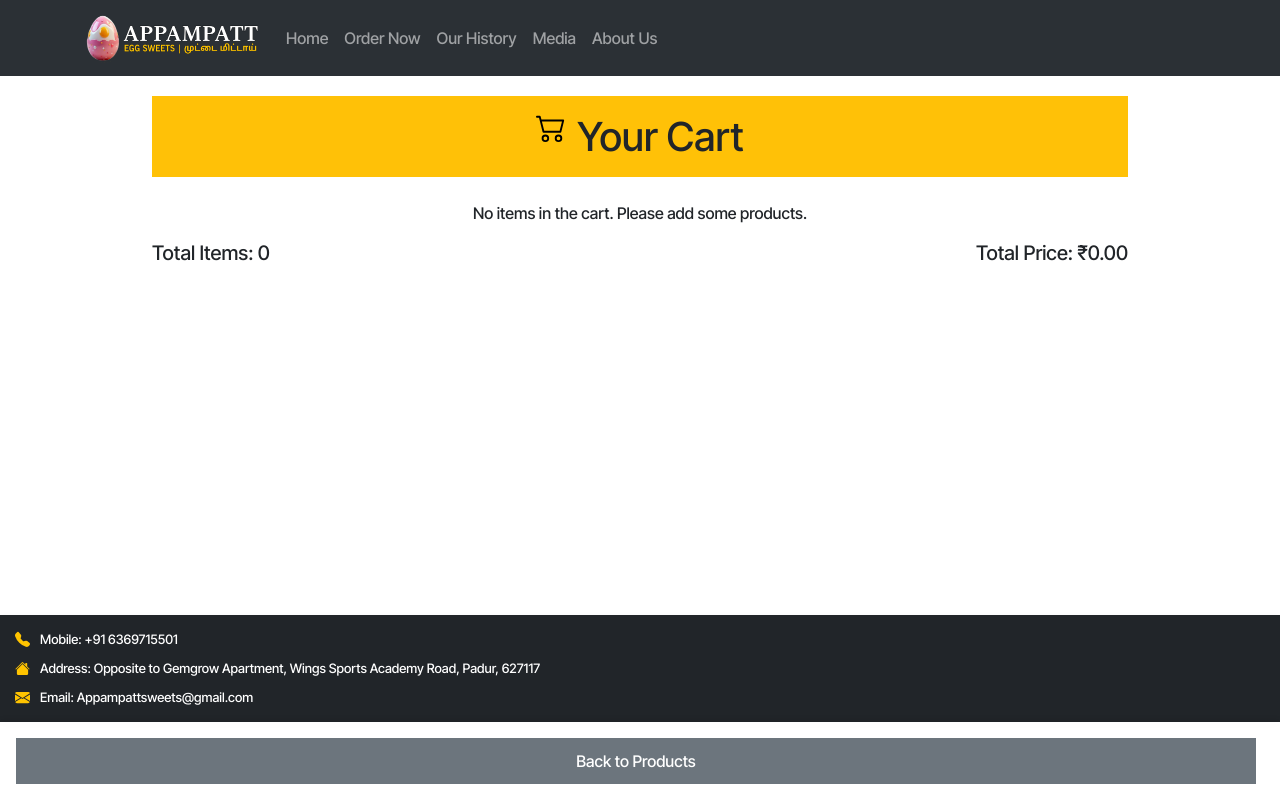
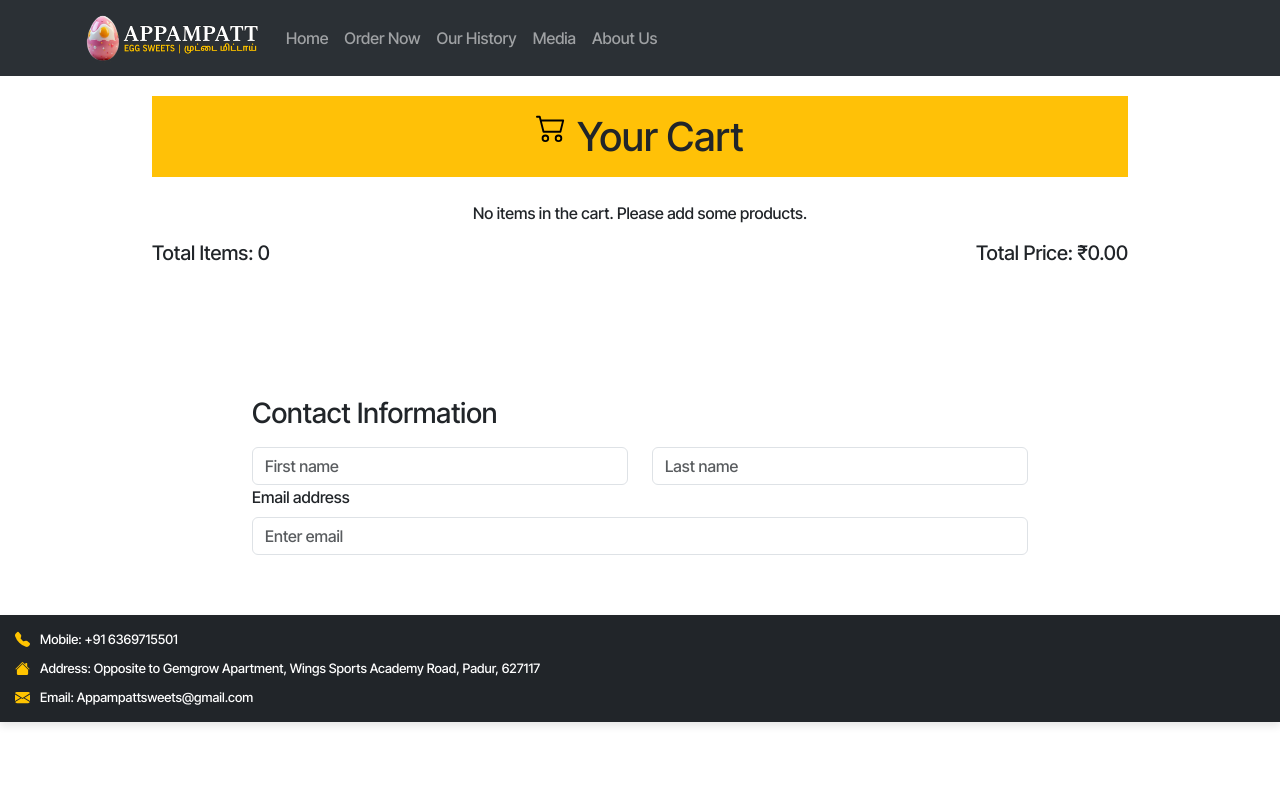
Before and after one commit to Flnix/Appampatt, a React (Create React App) app: page /#/cart in a window 1280 px wide. Built offline with nearby package versions, Linux system fonts and the light colour scheme.

Commit message:
added carousel image incoplete cart page

```diff
--- a/src/Components/CartPage.js
+++ b/src/Components/CartPage.js
@@ -1,6 +1,4 @@
-// src/components/CartPage.js
-
-import React, { useEffect } from 'react';  // Import useEffect hook
+import React, { useEffect } from 'react';
 import Container from 'react-bootstrap/Container';
 import Button from 'react-bootstrap/Button';
 import Table from 'react-bootstrap/Table';
@@ -8,12 +6,12 @@ import { Link } from 'react-router-dom';
 import NavBar from './NavBar';
 import './Stylings/CartPage.css';
 import ContactCard from './ContactCard';
-import CartIcon from '../Images/cart1.svg'
+import CartIcon from '../Images/cart1.svg';
+import { Form, Row, Col } from 'react-bootstrap';
 
 export default function CartPage({ cartItems, handleClearCart }) {
   const totalItems = cartItems.reduce((total, item) => total + item.quantity, 0);
   const totalPrice = cartItems.reduce((total, item) => total + item.quantity * item.product.price, 0);
-
 
   useEffect(() => {
     window.scrollTo(0, 0);
@@ -24,10 +22,10 @@ export default function CartPage({ cartItems, handleClearCart }) {
       <NavBar />
 
       <div className="cart-page-container">
-
         <Container className="cart-content py-3 pt-5 mt-5" style={{ maxWidth: '1000px' }}>
           <h1 className="text-center mb-4 bg-warning p-3">
-            <img className='cartIcon' src={CartIcon} alt="icon" /> Your Cart</h1>
+            <img className="cartIcon" src={CartIcon} alt="icon" /> Your Cart
+          </h1>
 
           {cartItems.length === 0 ? (
             <p className="text-center">No items in the cart. Please add some products.</p>
@@ -54,33 +52,54 @@ export default function CartPage({ cartItems, handleClearCart }) {
             </Table>
           )}
 
-
           <div className="d-flex justify-content-between align-items-center mb-4">
             <h5>Total Items: {totalItems}</h5>
             <h5>Total Price: ₹{totalPrice.toFixed(2)}</h5>
           </div>
 
-
+          {cartItems.length > 0 && (
             <div className="d-flex justify-content-end mb-4">
-            {cartItems.length > 0 && (
-              <Button variant="danger" className='clearcartbtn' onClick={handleClearCart}>
+              <Button variant="danger" className="clearcartbtn" onClick={handleClearCart}>
                 Clear Cart
               </Button>
+            </div>
           )}
-          </div>
         </Container>
 
 
+        <Container className="form-container my-4" style={{ maxWidth: '800px' }}>
+          <h3 className="mb-3">Contact Information</h3>
+          <Form>
+            <Row>
+              <Col>
+                <Form.Group>
+                  <Form.Control placeholder="First name" />
+                </Form.Group>
+              </Col>
+              <Col>
+                <Form.Group>
+                  <Form.Control placeholder="Last name" />
+                </Form.Group>
+
+              </Col>
+
+            </Row>
+            <Form.Group className="mb-3" controlId="formGroupEmail">
+        <Form.Label>Email address</Form.Label>
+        <Form.Control type="email" placeholder="Enter email" />
+      </Form.Group>
+          </Form>
+        </Container>
+
         <ContactCard className="contact-card" />
 
-
+        {cartItems.length > 0 && (
           <div className="bottom-overlay d-flex justify-content-between align-items-center p-3">
             <Link to="/" className="flex-grow-1 me-2">
               <Button variant="secondary" className="w-100 back-button">
                 Back to Products
               </Button>
             </Link>
-          {cartItems.length > 0 && (
             <Link to="#" className="flex-grow-1 ms-2">
               <Button
                 variant="primary"
@@ -90,8 +109,8 @@ export default function CartPage({ cartItems, handleClearCart }) {
                 Proceed to Payment
               </Button>
             </Link>
+          </div>
         )}
-        </div>
       </div>
     </>
   );
--- a/src/Components/CustomCarousel.js
+++ b/src/Components/CustomCarousel.js
@@ -1,6 +1,6 @@
 import React, { useState } from 'react';
 import Carousel from 'react-bootstrap/Carousel';
-import Eg from '../Images/exampleImage.jpg'
+import Eg from '../Images/sweet1.jpg'
 
 import './Stylings/CustomCarousel.css'; // Import the CSS file
 
@@ -18,22 +18,22 @@ export default function CustomCarousel() {
                     <Carousel.Item>
                         <img src={Eg} alt="First slide" className="carousel-image" /> {/* Image styling */}
                         <Carousel.Caption>
-                            <h3>First slide label</h3>
-                            <p>Nulla vitae elit libero, a pharetra augue mollis interdum.</p>
+                            <h2 className='DancingScript'>Crack Open the Sweetness</h2>
+
                         </Carousel.Caption>
                     </Carousel.Item>
                     <Carousel.Item>
                         <img src={Eg} alt="Second slide" className="carousel-image" />
                         <Carousel.Caption>
-                            <h3>Second slide label</h3>
-                            <p>Lorem ipsum dolor sit amet, consectetur adipiscing elit.</p>
+                            <h2 className='DancingScript'>Pure Eggstasy in Every Bite</h2>
+
                         </Carousel.Caption>
                     </Carousel.Item>
                     <Carousel.Item>
                         <img src={Eg} alt="Third slide" className="carousel-image" />
                         <Carousel.Caption>
-                            <h3>Third slide label</h3>
-                            <p>Praesent commodo cursus magna, vel scelerisque nisl consectetur.</p>
+                            <h2 className='DancingScript'>Break into Sweet Bliss</h2>
+
                         </Carousel.Caption>
                     </Carousel.Item>
                 </Carousel>
--- a/src/Components/Products.js
+++ b/src/Components/Products.js
@@ -105,11 +105,7 @@ export default function Products({
 
       <ContactCard />
 
-      <div className="my-5">
-        <p className="text-white d-flex justify-content-center my-3">
-          @Copyright Appampatt Egg Sweet 2024
-        </p>
-      </div>
+
     </div>
   );
 }
--- a/src/Components/Stylings/CustomCarousel.css
+++ b/src/Components/Stylings/CustomCarousel.css
@@ -45,3 +45,13 @@
     white-space: nowrap; /* Prevent wrapping */
     overflow: hidden; /* Hide overflow */
   }
+
+  @font-face {
+    font-family: DancingScript;
+    src: url("./DancingScript-Regular.ttf");
+  }
+
+  .DancingScript{
+    font-family: DancingScript;
+    margin-bottom: 20px;
+  }
```
Also changed, not shown: src/Components/Stylings/DancingScript-Regular.ttf (added), src/Images/sweet1.jpg (added). Lines whose indentation alone changed are shown as unchanged.
